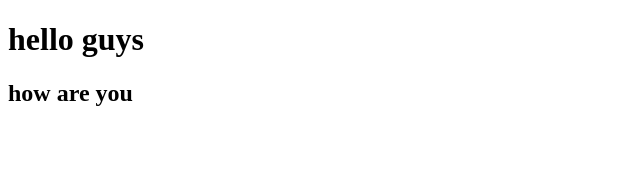
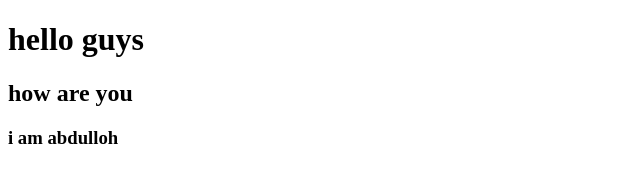
Before and after one commit to abdulloh1502/abdulloh3, a plain HTML site: page index.html in a window 1280 px wide. Shown: the whole page, without its empty margins (0-640 px from the left). Drawn offline with Linux system fonts and the light colour scheme.

Commit message:
h3 qoshildi

```diff
--- a/index.html
+++ b/index.html
@@ -8,5 +8,6 @@
 <body>
     <h1>hello guys</h1>
     <h2>how are you</h2>
+    <h3>i am abdulloh</h3>
 </body>
 </html>
```
